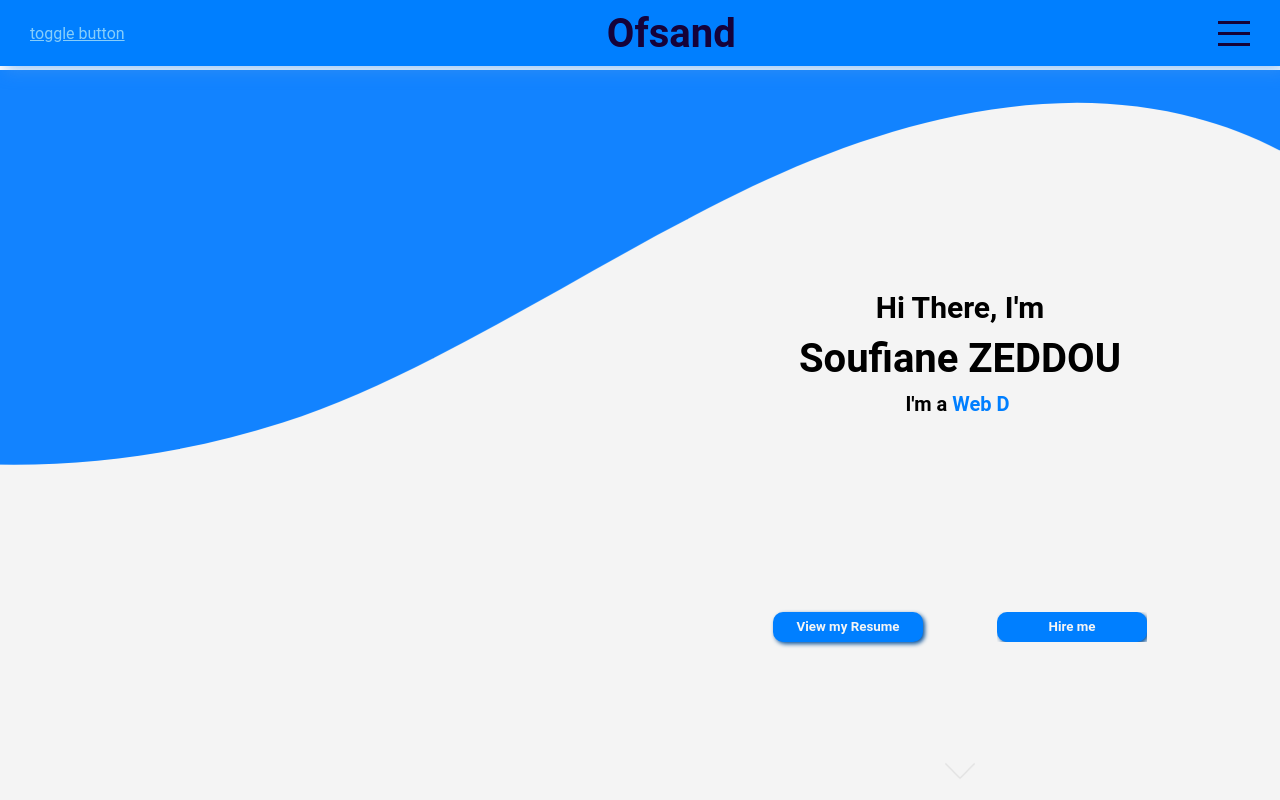
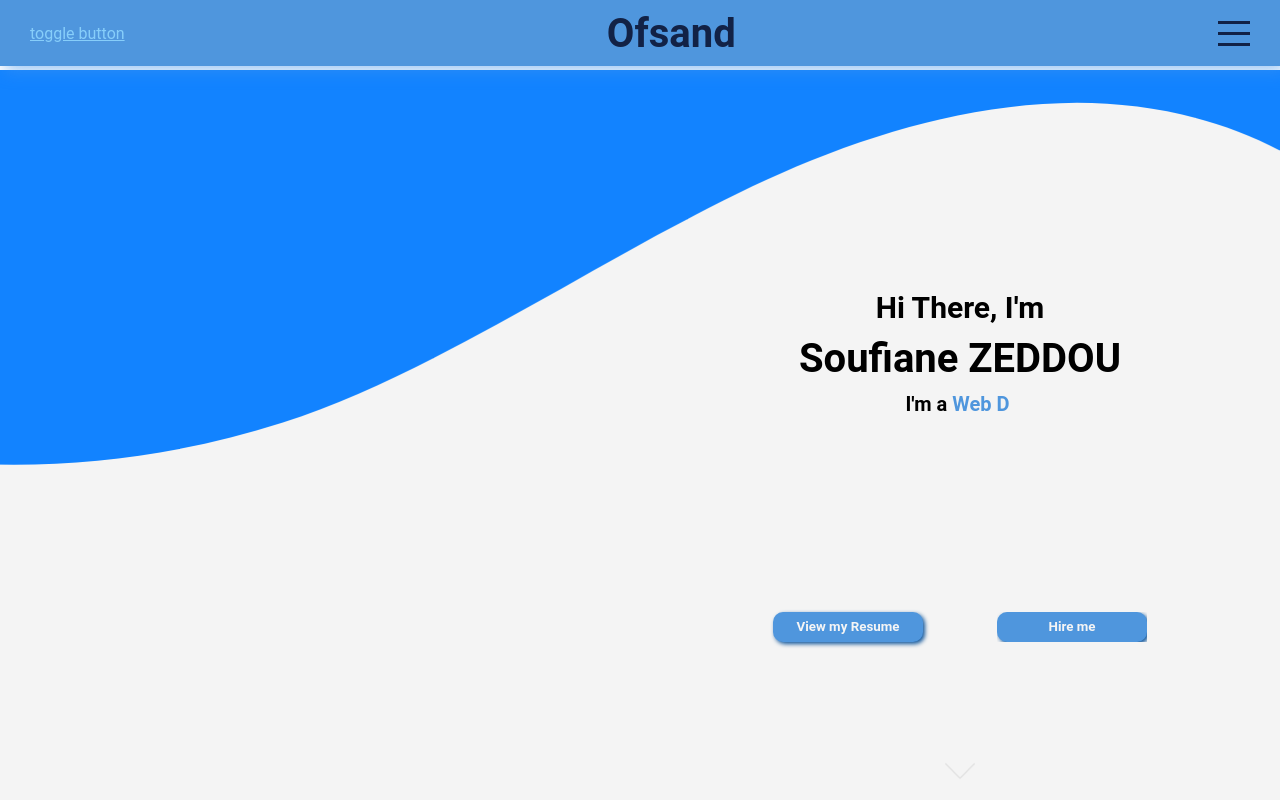
Before and after one commit to ofsand/my-portfolio, a React (Create React App) app: page / in a window 1280 px wide. Built offline with nearby package versions, Linux system fonts and the light colour scheme.

Commit message:
Modify Global scss file

```diff
--- a/src/global.scss
+++ b/src/global.scss
@@ -1,6 +1,7 @@
-$mainColor: #15023a;
-$themeColor:  #007fff;
+$mainColor: #122246;
+$themeColor:  #4f96dd;
 $background-white:#f4f4f4;
+$buttonColor: #2381df;
 
 $width: 768px;
 
```
